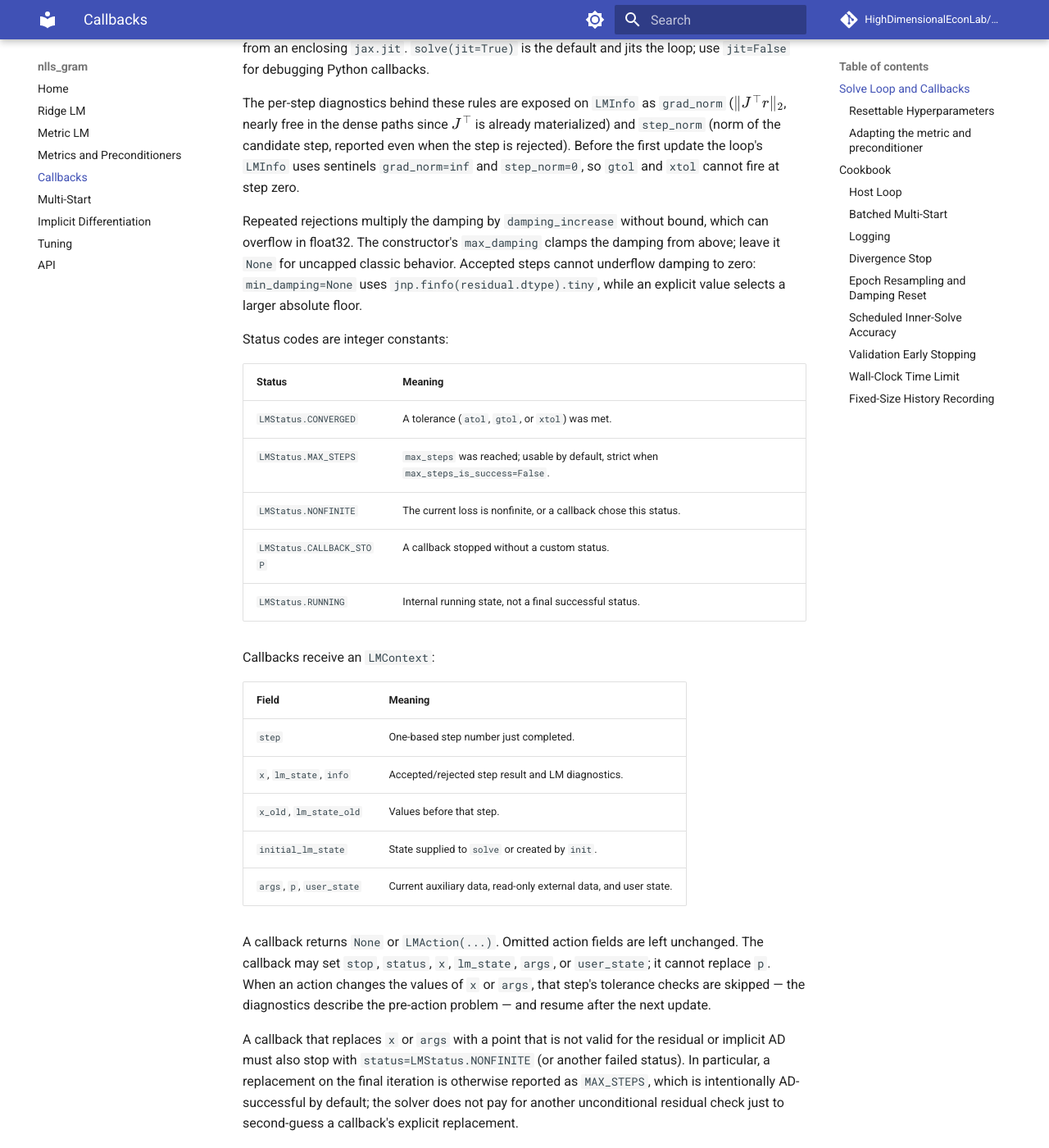
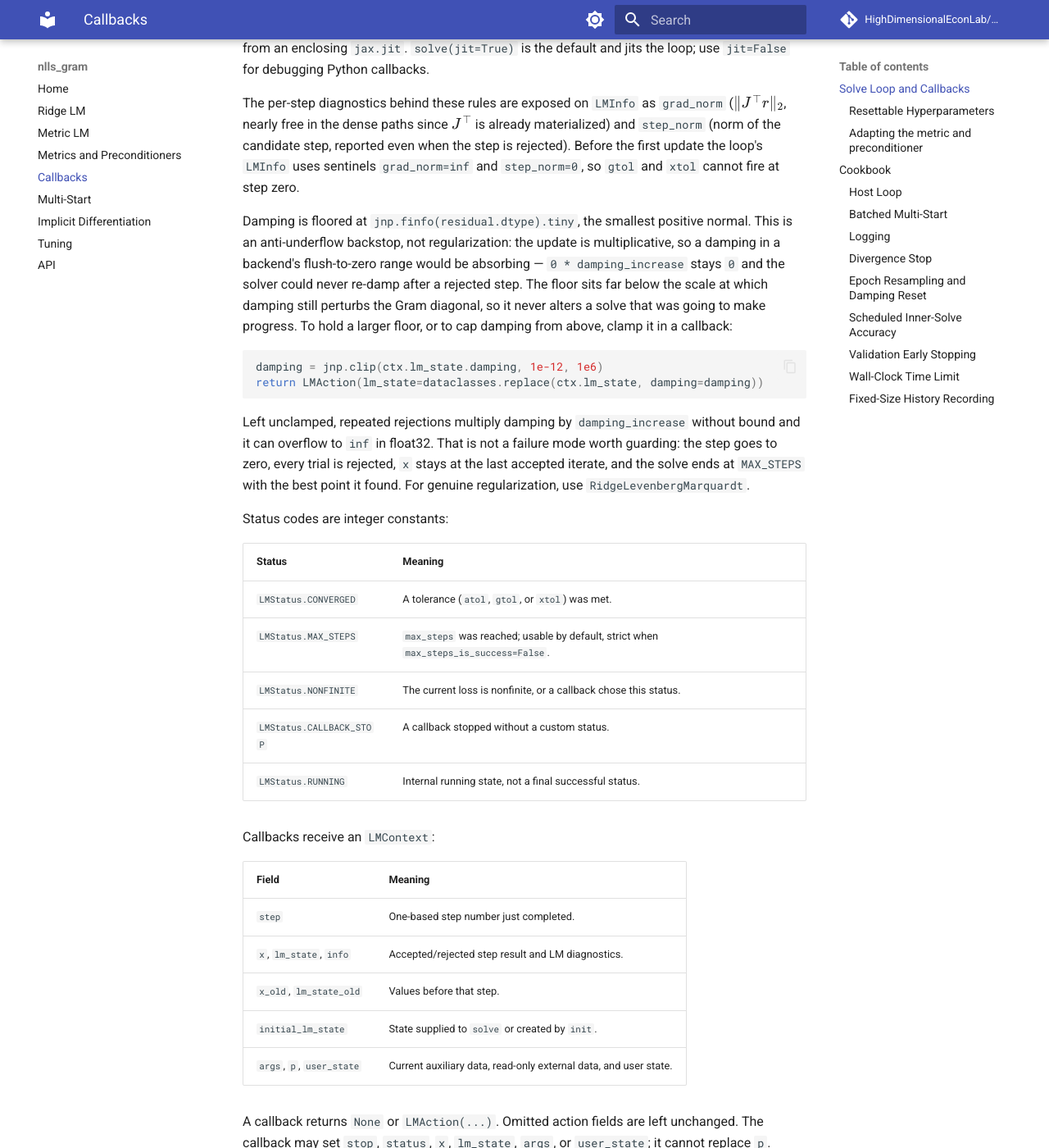
Before and after one commit to HighDimensionalEconLab/nlls_gram, an MkDocs documentation site: the page built from docs/callbacks.md, in a window 1280 px wide and 1400 px high, scrolled down 808 px. Shown: the whole window at 82% size. Built offline with MkDocs 1.6.1 and Material for MkDocs 9.7.7, drawn with Linux system fonts in a browser that asks for light colours; comment, search, counter and statistics services are not loaded; some of the changed text lies outside the part shown.

Commit message:
refactor!: drop min_damping/max_damping; keep the anti-underflow floor
Both knobs guarded failure modes that are not failures. Without an upper cap,
repeated rejections can overflow damping to inf in float32 -- but the step
then goes to zero, every trial is rejected, x stays at the last accepted
iterate, and the solve ends at MAX_STEPS with the best point it found. The
dangerous case, a stall reported as convergence, is already blocked in
_converged by `xtol_met & info.accepted`: a stalled solver only produces
rejected steps, so xtol cannot fire. max_damping turned MAX_STEPS into
MAX_STEPS.

min_damping as a user knob was equally inert. It could only ever RAISE the
floor (the resolver takes a max against the dtype floor), so the documented
advice to "lower it (e.g. 1e-12)" was impossible to follow and would have
introduced the endgame truncation it warned about. Damping falling freely is
the point: the endgame wants it to vanish so the step approaches Gauss-Newton
and the minimum-norm limit. Every test that pinned min_damping=1e-12 passes
without it, against a floor 296 orders of magnitude lower.

What remains is the internal floor at finfo(dtype).tiny, which guards
something genuinely irreversible: the update is multiplicative, so a damping
in a backend's flush-to-zero range is absorbing -- 0 * damping_increase stays
0 and the solver could never re-damp again. That floor is far below the scale
at which damping still perturbs the Gram diagonal, so it is an anti-underflow
backstop, not regularization; RidgeLevenbergMarquardt is the tool for that.
A callback clamp replaces both knobs for the rare problem needing a bound,
which is where 2.7.0 puts adaptive policy anyway.

Behavior is unchanged for every caller that did not pass them: min_damping
None already resolved to tiny and max_damping None already skipped the upper
clamp. spooky's full replication is bit-identical across the change (387
leaves; only train_time moves) and a warm repeat run still writes zero
.jax_cache entries.

Co-Authored-By: Mecha Perla (Claude) <noreply@anthropic.com>
Claude-Session: https://claude.ai/code/session_014og23CSBQfdHGNCfA21F8x

````diff
--- a/docs/callbacks.md
+++ b/docs/callbacks.md
@@ -42,12 +42,25 @@ step, reported even when the step is rejected). Before the first update the
 loop's `LMInfo` uses sentinels `grad_norm=inf` and `step_norm=0`, so `gtol`
 and `xtol` cannot fire at step zero.
 
-Repeated rejections multiply the damping by `damping_increase` without bound,
-which can overflow in float32. The constructor's `max_damping` clamps the
-damping from above; leave it `None` for uncapped classic behavior. Accepted
-steps cannot underflow damping to zero: `min_damping=None` uses
-`jnp.finfo(residual.dtype).tiny`, while an explicit value selects a larger
-absolute floor.
+Damping is floored at `jnp.finfo(residual.dtype).tiny`, the smallest positive
+normal. This is an anti-underflow backstop, not regularization: the update is
+multiplicative, so a damping in a backend's flush-to-zero range would be
+absorbing — `0 * damping_increase` stays `0` and the solver could never
+re-damp after a rejected step. The floor sits far below the scale at which
+damping still perturbs the Gram diagonal, so it never alters a solve that was
+going to make progress. To hold a larger floor, or to cap damping from above,
+clamp it in a callback:
+
+```python
+damping = jnp.clip(ctx.lm_state.damping, 1e-12, 1e6)
+return LMAction(lm_state=dataclasses.replace(ctx.lm_state, damping=damping))
+```
+
+Left unclamped, repeated rejections multiply damping by `damping_increase`
+without bound and it can overflow to `inf` in float32. That is not a failure
+mode worth guarding: the step goes to zero, every trial is rejected, `x` stays
+at the last accepted iterate, and the solve ends at `MAX_STEPS` with the best
+point it found. For genuine regularization, use `RidgeLevenbergMarquardt`.
 
 Status codes are integer constants:
 
@@ -85,9 +98,9 @@ to second-guess a callback's explicit replacement.
 ### Resettable Hyperparameters
 
 `solve()` populates `lm_state.hyper` with an `LMHyperparams` of traced
-per-step values: `damping_decrease`, `damping_increase`, `min_damping`,
-`max_damping`, `geodesic_acceptance_ratio`, `iterative_tol`, `iterative_atol`,
-and `iterative_maxiter`. Because they ride in the lm_state, a callback can reset
+per-step values: `damping_decrease`, `damping_increase`,
+`geodesic_acceptance_ratio`, `iterative_tol`, `iterative_atol`, and
+`iterative_maxiter`. Because they ride in the lm_state, a callback can reset
 any of them mid-solve — exactly like a damping reset:
 
 ```python
@@ -97,8 +110,8 @@ new_hyper = dataclasses.replace(
 return LMAction(lm_state=dataclasses.replace(ctx.lm_state, hyper=new_hyper))
 ```
 
-Two contracts: knobs constructed as `None` (uncapped `max_damping`,
-backend-default `iterative_maxiter`) are compiled out and stay `None` — a
+Two contracts: knobs constructed as `None` (backend-default
+`iterative_maxiter`) are compiled out and stay `None` — a
 callback cannot turn them on; and replacement values must be arrays of the same dtype (use
 `jnp.asarray`/`jnp.where`), since they live in the jitted loop carry. Static
 configuration — `linear_solver`, `geodesic_acceleration`, `cache_jacobian`,
````
Also changed, not shown: docs/tuning_guide.md (+7 -4 lines), 6 other files.
